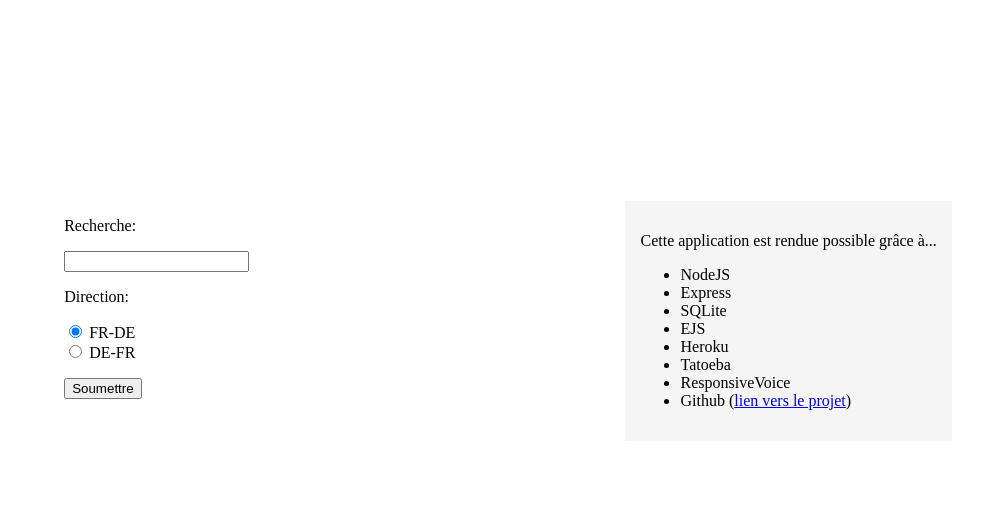
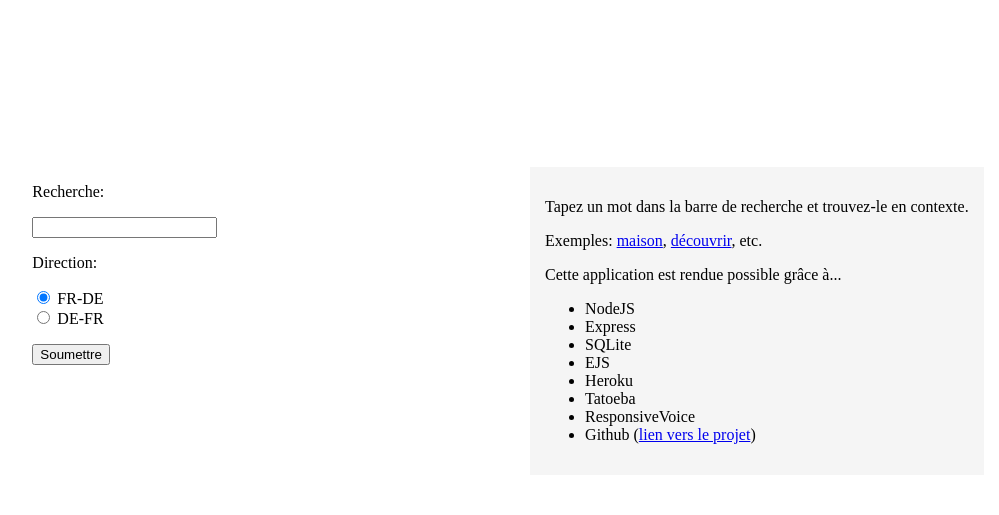
Before and after one commit to monmima/concordancier-bilingue-avec-nodejs-express-sqlite-et-ejs, a Node server app: page / in a window 1280 px wide. Shown: the part 152-667 px from the top of the page, without its empty margins (132-1131 px from the left). Run offline with Node 20, Linux system fonts and the light colour scheme; some libraries are stand-ins or nearby versions.

Commit message:
add link to example queries

```diff
--- a/views/index.ejs
+++ b/views/index.ejs
@@ -57,6 +57,10 @@
         </form>
 
         <div class="technologies">
+            <p>Tapez un mot dans la barre de recherche et trouvez-le en contexte.</p>
+
+            <p>Exemples: <a href="/get-data-form?searchQuery=maison&language=passage_fr">maison</a>, <a href="/get-data-form?searchQuery=découvrir&language=passage_fr">découvrir</a>, etc.</p>
+
             <p>Cette application est rendue possible grâce à...</p>
 
             <ul>
```
